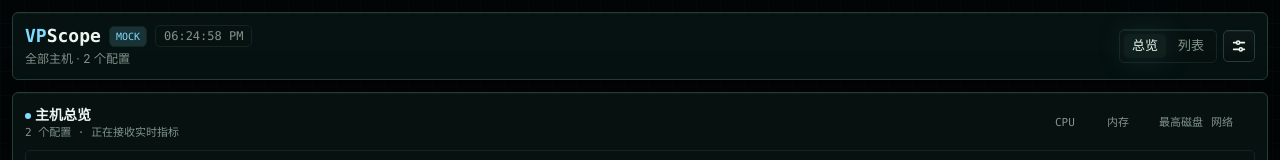
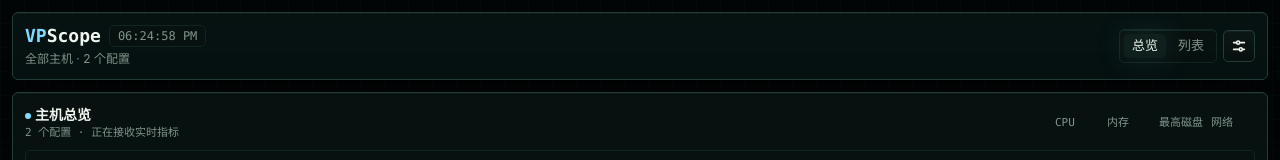
Before and after one commit to YBFACC/VPScope, a React (Vite) app in the folder web/: page / in a window 1280 px wide. Shown: the top 160 px of the page. Built offline with nearby package versions, Linux system fonts and the light colour scheme.

Commit message:
Hide client mode badge in toolbar

```diff
--- a/web/src/components/toolbar/TopToolbar.tsx
+++ b/web/src/components/toolbar/TopToolbar.tsx
@@ -1,6 +1,5 @@
 import { useI18n } from "@/i18n/useI18n";
 import { formatDateTime } from "@/lib/format";
-import { clientMode } from "@/lib/tauriClient";
 import { useHostStore, useSelectedHost } from "@/stores/hostStore";
 import { useMetricsStore } from "@/stores/metricsStore";
 import { useUiStore } from "@/stores/uiStore";
@@ -24,9 +23,6 @@
           <h1 className="font-mono text-lg font-semibold leading-none text-[var(--color-text)]">
             <span className="text-[var(--color-accent)]">VP</span>Scope
           </h1>
-          <span className="rounded-[var(--radius-control)] border border-[var(--color-border-subtle)] bg-[var(--color-accent-soft)] px-1.5 py-0.5 font-mono text-[10px] uppercase text-[var(--color-accent)]">
-            {clientMode}
-          </span>
           <span className="rounded-[var(--radius-control)] border border-[var(--color-border-subtle)] bg-[var(--color-input)] px-2 py-0.5 font-mono text-xs text-[var(--color-text-muted)]">
             {displayTs ? formatDateTime(displayTs) : t("never")}
           </span>
--- a/web/src/lib/tauriClient.ts
+++ b/web/src/lib/tauriClient.ts
@@ -181,7 +181,7 @@
   return typeof window !== "undefined" && "__TAURI_INTERNALS__" in (window as unknown as Record<string, unknown>);
 }
 
-export const clientMode = import.meta.env.VITE_VPSCOPE_CLIENT === "tauri" || isTauriRuntime() ? "tauri" : "mock";
+const clientMode = import.meta.env.VITE_VPSCOPE_CLIENT === "tauri" || isTauriRuntime() ? "tauri" : "mock";
 
 export const tauriClient: VPScopeClient = clientMode === "tauri" ? createTauriClient() : createMockTauriClient();
 
```
Also changed, not shown: 1 other file (tests, documents, lock files or other folders).
